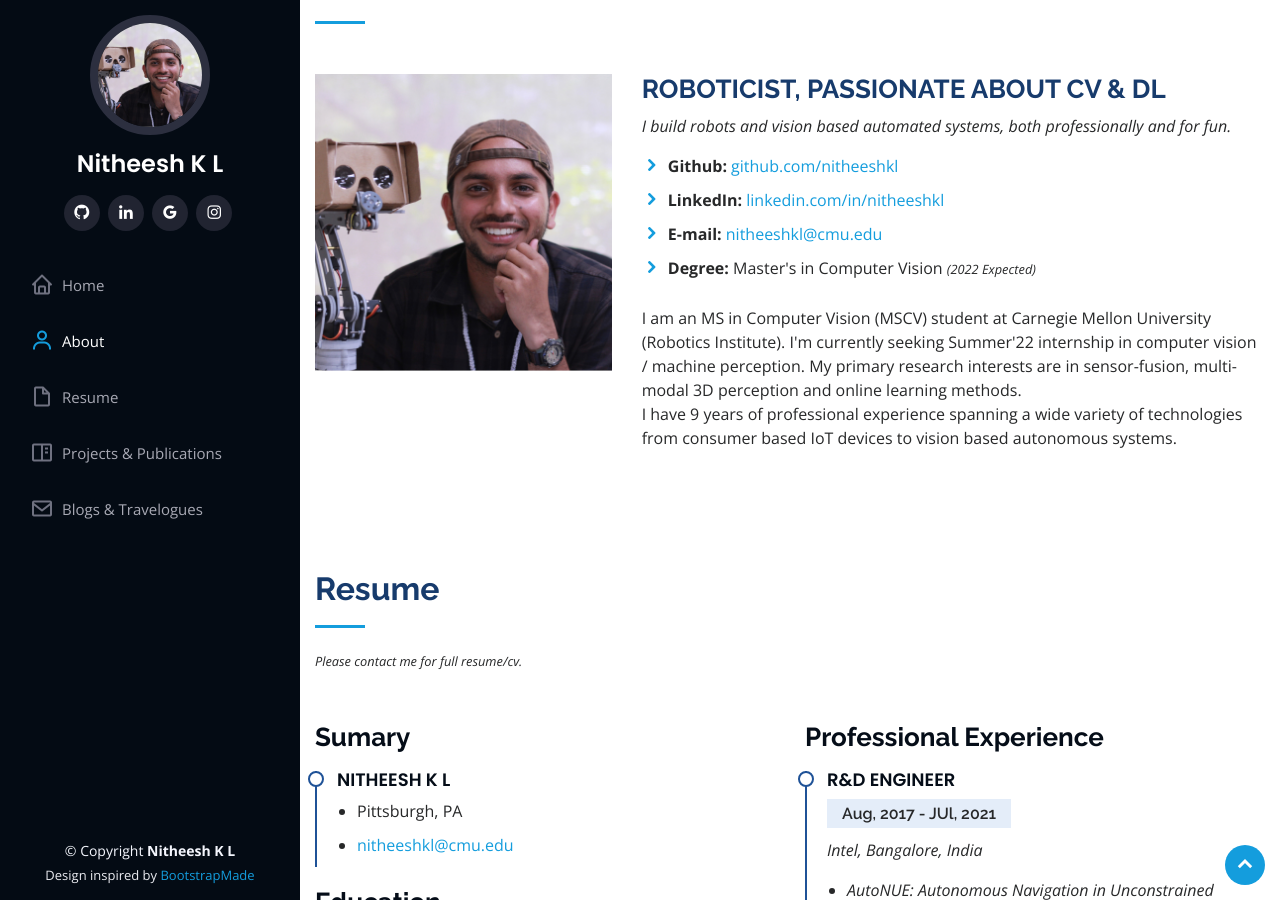
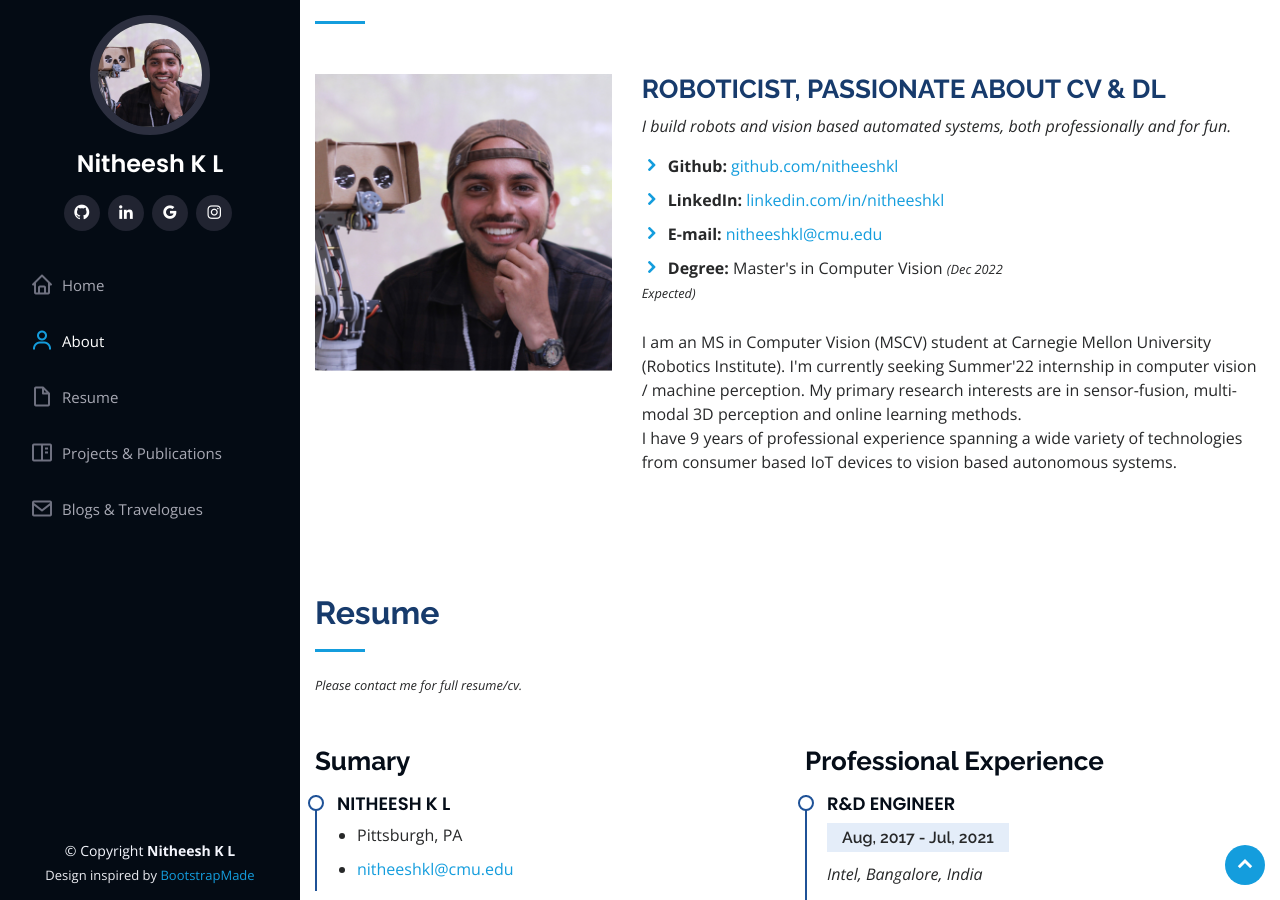
Before and after one commit to nitheeshkl/nitheeshkl.github.io, a Jekyll site: the page index.html, which Jekyll copies as it is, in a window 1280 px wide and 900 px high, scrolled down 994 px. Built offline with Jekyll 4.4.1, drawn with Linux system fonts in a browser that asks for light colours; some of the changed text lies outside the part shown.

Commit message:
fix dates in landing page

```diff
--- a/index.html
+++ b/index.html
@@ -108,7 +108,7 @@
                   <li><i class="icofont-rounded-right"></i> <strong>Github:</strong> <a href="https://github.com/nitheeshkl">github.com/nitheeshkl</a></li>
                   <li><i class="icofont-rounded-right"></i> <strong>LinkedIn:</strong> <a href="https://linkedin.com/in/nitheeshkl">linkedin.com/in/nitheeshkl</a></li>
                   <li><i class="icofont-rounded-right"></i> <strong>E-mail:</strong> <a href="mailto:nitheeshkl@cmu.edu">nitheeshkl@cmu.edu</a></li>
-                  <li><i class="icofont-rounded-right"></i> <strong>Degree:</strong> Master's in Computer Vision <em><small>(2022 Expected)</small></em></li>
+                  <li><i class="icofont-rounded-right"></i> <strong>Degree:</strong> Master's in Computer Vision <em><small>(Dec 2022 Expected)</small></em></li>
                 </ul>
               </div>
               <!--
@@ -291,7 +291,7 @@
             <h3 class="resume-title">Education</h3>
             <div class="resume-item">
               <h4>Master of Science in Computer Vision</h4>
-              <h5>Feb, 2021 - May, 2022 (expected)</h5>
+              <h5>Sep, 2021 - Dec, 2022 (expected)</h5>
               <p><em>Robotics Institute, School of Computer Science, Carnegie
                   Mellon University</em></br><small> Pittsburgh, USA</small></p>
             </div>
@@ -311,7 +311,7 @@
             <h3 class="resume-title">Professional Experience</h3>
             <div class="resume-item">
               <h4>R&amp;D Engineer</h4>
-              <h5>Aug, 2017 - JUl, 2021</h5>
+              <h5>Aug, 2017 - Jul, 2021</h5>
               <p><em>Intel, Bangalore, India </em></p>
               <ul>
                 <li><em>AutoNUE: Autonomous Navigation in Unconstrained Environments</em>
```
